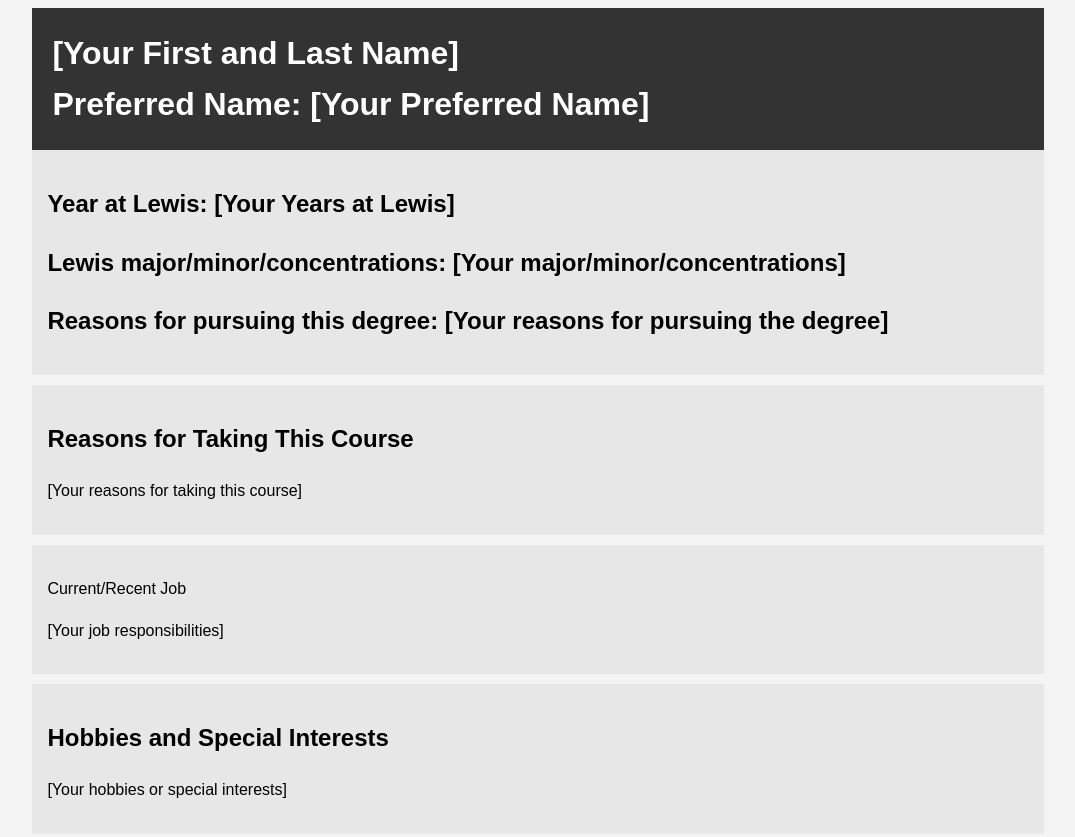
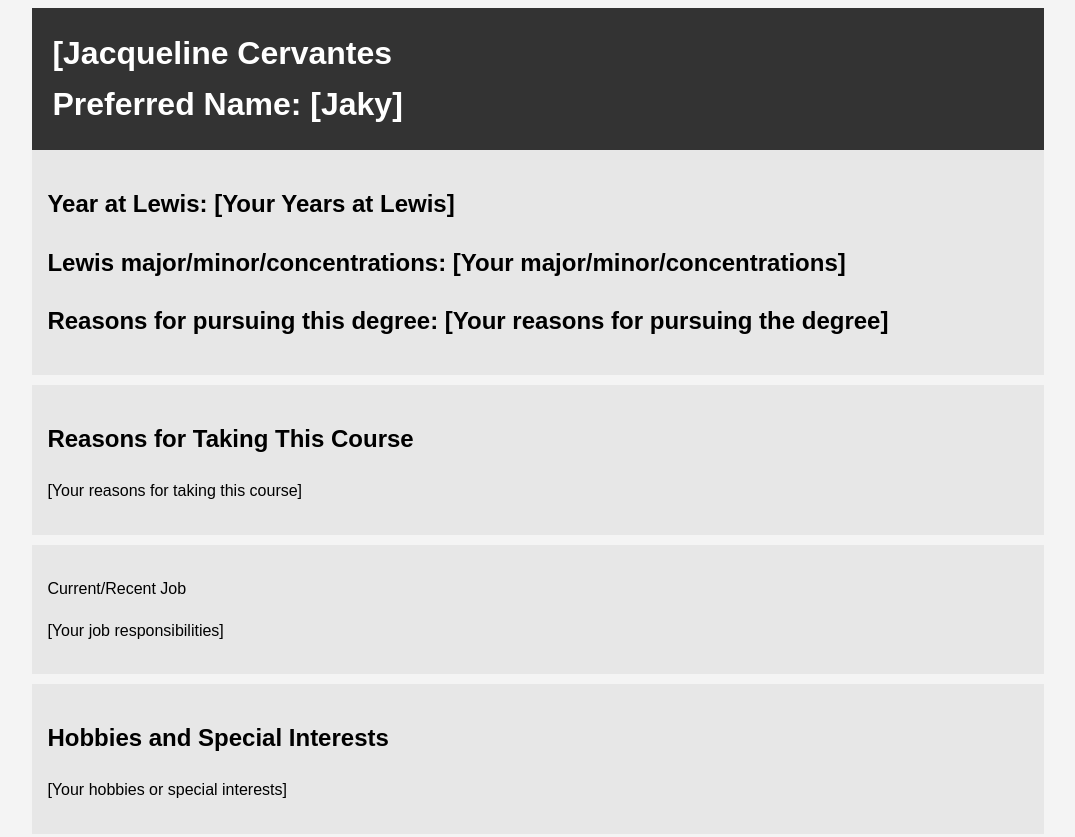
Before and after one commit to jaky069/MEE, a plain HTML site: page index.html in a window 1280 px wide. Shown: the top 837 px of the page, without its empty margins (102-1177 px from the left). Drawn offline with Linux system fonts and the light colour scheme.

Commit message:
modify name.

```diff
--- a/index.html
+++ b/index.html
@@ -31,8 +31,8 @@
 <body>
     <div class="container">
         <header class="main-info">
-            <h1>[Your First and Last Name]</h1>
-            <h1>Preferred Name: [Your Preferred Name]</h1>
+            <h1>[Jacqueline Cervantes
+            <h1>Preferred Name: [Jaky]</h1>
         </header>
 
         <section class="lewis">
```
